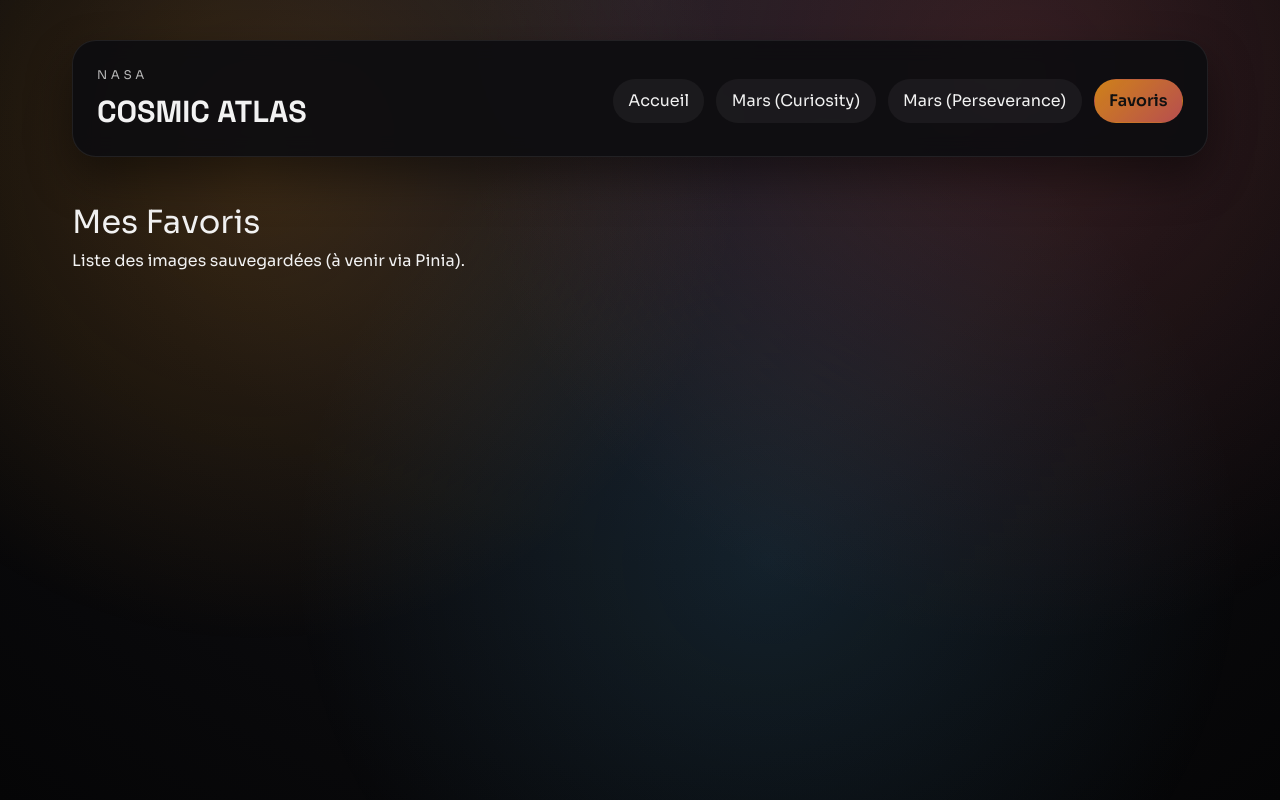
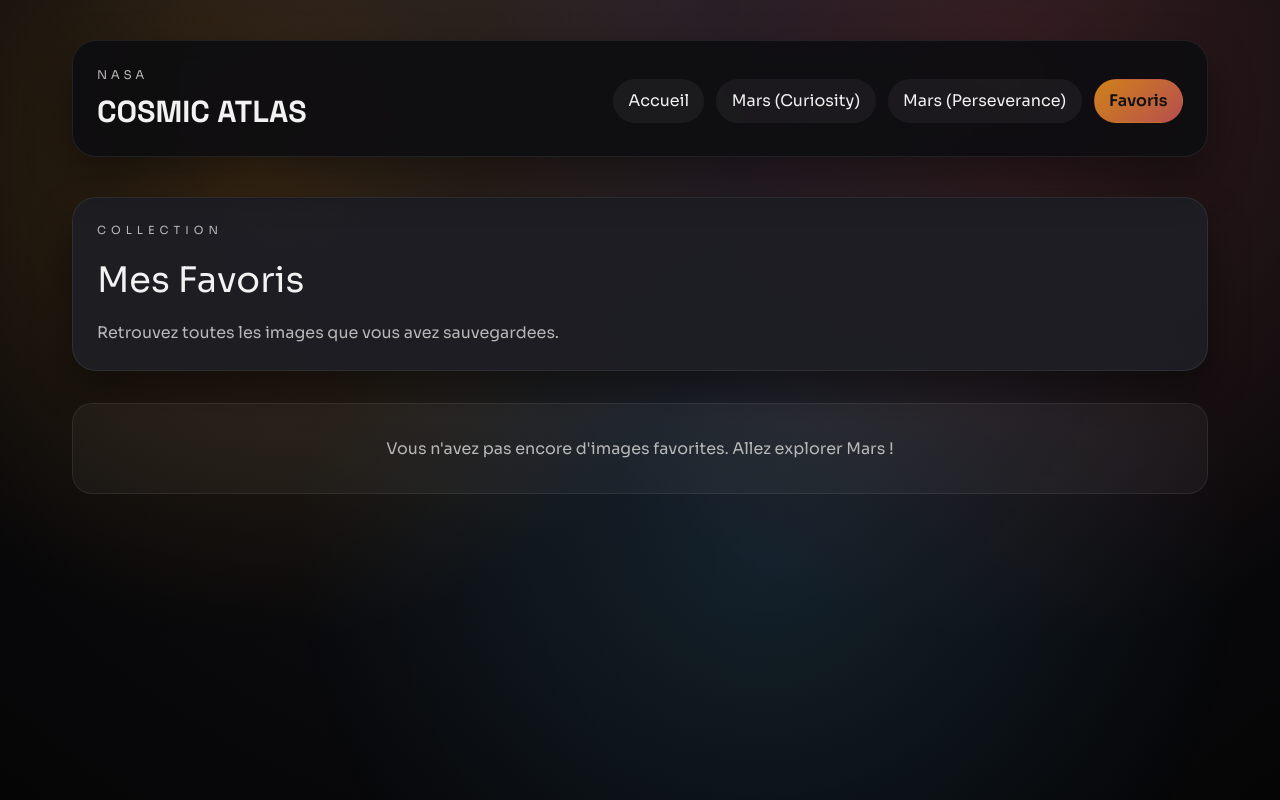
Before and after one commit to younesguehhoudi/projet_vue_js, a Vue app: page /favoris in a window 1280 px wide. Built offline with nearby package versions, Linux system fonts and the light colour scheme.

Commit message:
feat: création de la page Favoris avec getters

```diff
--- a/src/stores/favorites.js
+++ b/src/stores/favorites.js
@@ -10,6 +10,8 @@ export const useFavoritesStore = defineStore('favorites', {
     favorites: [],
   }),
   getters: {
+    allFavorites: (state) => state.favorites,
+    favoritesCount: (state) => state.favorites.length,
     totalFavorites: (state) => state.favorites.length,
   },
   actions: {
--- a/src/views/FavoriteView.vue
+++ b/src/views/FavoriteView.vue
@@ -1,8 +1,87 @@
 <template>
-  <div>
-    <h1>Mes Favoris</h1>
-    <p>Liste des images sauvegardées (à venir via Pinia).</p>
+  <div class="favorites-view">
+    <section class="favorites-hero">
+      <p class="hero-kicker">Collection</p>
+      <h1>Mes Favoris</h1>
+      <p class="hero-subtitle">Retrouvez toutes les images que vous avez sauvegardees.</p>
+    </section>
+
+    <div v-if="favoritesCount === 0" class="empty-state">
+      Vous n'avez pas encore d'images favorites. Allez explorer Mars !
+    </div>
+
+    <div v-else class="favorites-grid">
+      <ImageCard
+        v-for="favorite in favorites"
+        :key="favorite.id ?? favorite.imageUrl"
+        :title="favorite.title"
+        :date="favorite.date"
+        :imageUrl="favorite.imageUrl"
+        :description="favorite.description"
+        :mediaType="favorite.mediaType"
+      />
+    </div>
   </div>
 </template>
 
-<script setup></script>
+<script setup>
+import { storeToRefs } from 'pinia'
+import ImageCard from '../components/ImageCard.vue'
+import { useFavoritesStore } from '../stores/favorites'
+
+const favoritesStore = useFavoritesStore()
+const { allFavorites: favorites, favoritesCount } = storeToRefs(favoritesStore)
+</script>
+
+<style scoped>
+.favorites-view {
+  display: grid;
+  gap: 2rem;
+}
+
+.favorites-hero {
+  display: grid;
+  gap: 0.75rem;
+  padding: 1.5rem;
+  border-radius: 24px;
+  background: var(--color-surface-strong);
+  border: 1px solid var(--color-border);
+  box-shadow: 0 18px 40px var(--color-shadow);
+}
+
+.hero-kicker {
+  text-transform: uppercase;
+  letter-spacing: 0.45em;
+  font-size: 0.7rem;
+  color: var(--color-muted);
+}
+
+.hero-subtitle {
+  color: var(--color-muted);
+}
+
+.empty-state {
+  text-align: center;
+  padding: 2rem;
+  border-radius: 20px;
+  background: rgba(255, 255, 255, 0.04);
+  border: 1px solid var(--color-border);
+  color: var(--color-muted);
+}
+
+.favorites-grid {
+  display: grid;
+  grid-template-columns: repeat(auto-fit, minmax(260px, 1fr));
+  gap: 1.5rem;
+}
+
+@media (min-width: 768px) {
+  h1 {
+    font-size: 2.2rem;
+  }
+
+  .favorites-grid {
+    gap: 2rem;
+  }
+}
+</style>
```
